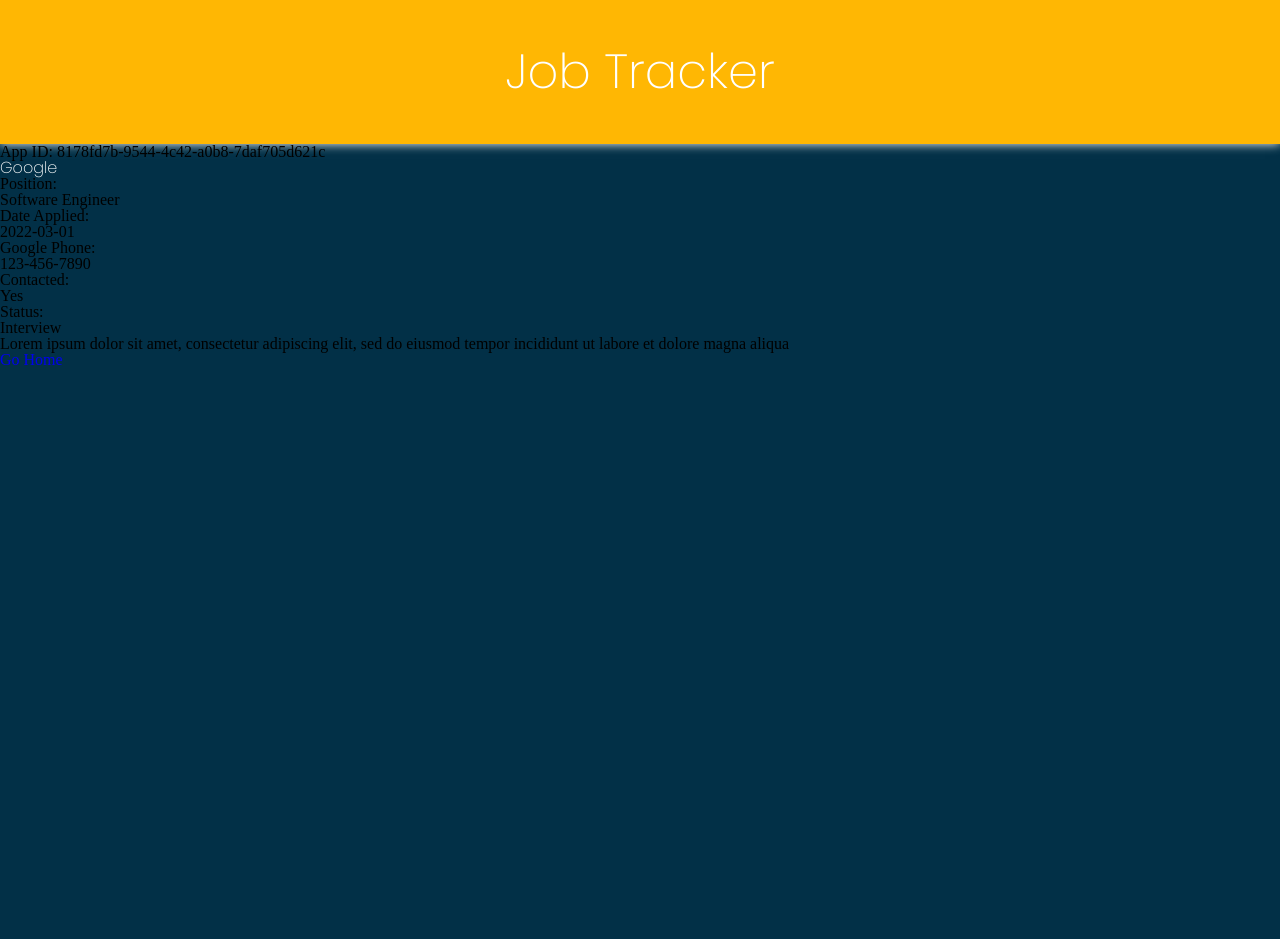
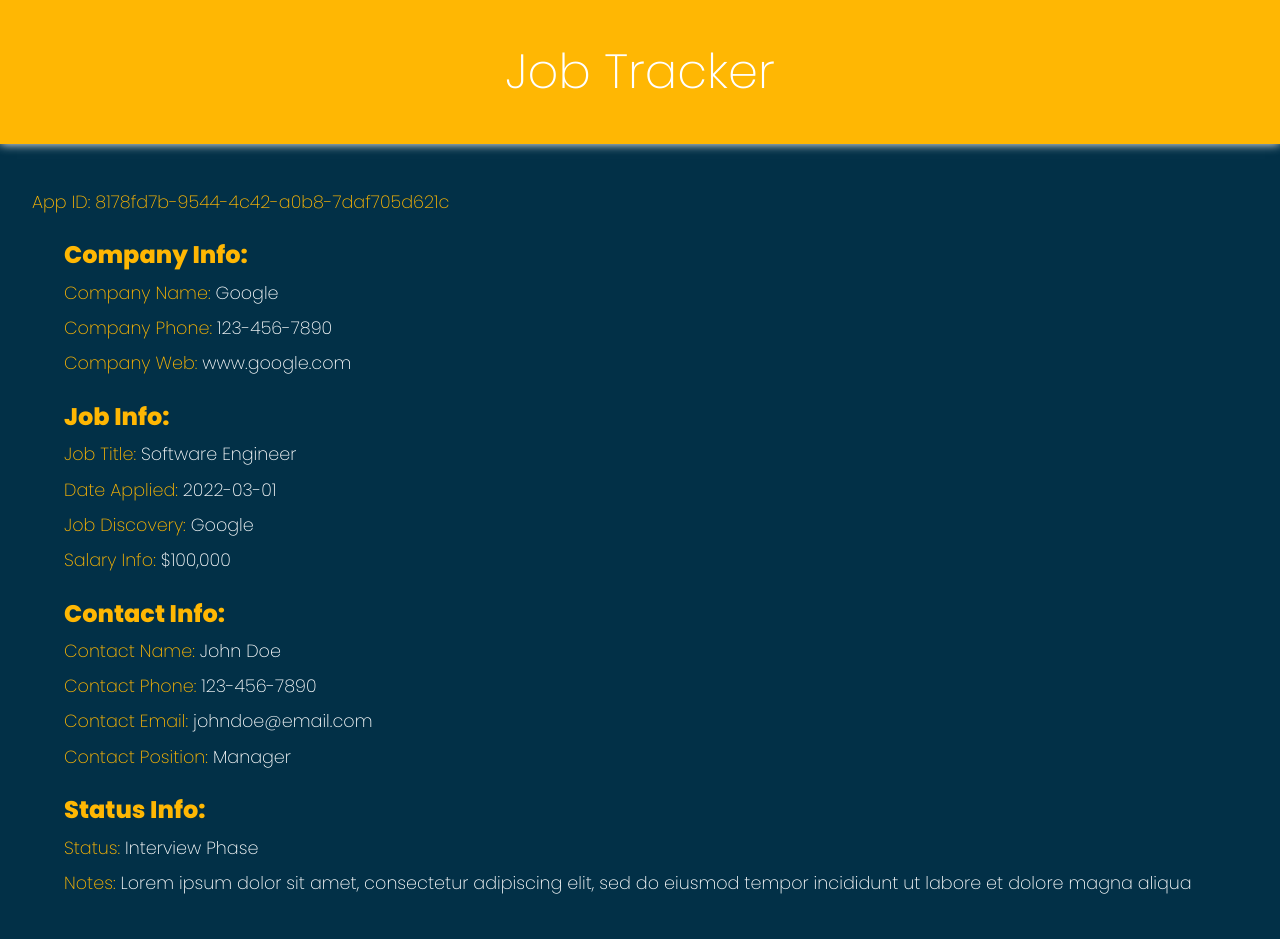
Before and after one commit to GeoffKellyNC/job-tracker-app, a React (Create React App) app: page /8178fd7b-9544-4c42-a0b8-7daf705d621c in a window 1280 px wide. Shown: the top 939 px of the page. Before the commit the page ends 800 px from the top, so only its background shows below. Built offline with nearby package versions, Linux system fonts and the light colour scheme.

Commit message:
added styling

```diff
--- a/src/App.js
+++ b/src/App.js
@@ -7,6 +7,7 @@ import { Route, Switch, useHistory } from 'react-router-dom';
 import Home from './components/Home';
 import AppForm from './components/AppForm'
 import AppDetails from './components/AppDetails'
+import EditForm  from './components/EditForm';
 
 //? Initial Form Values Object
 const initialFormValues = {
@@ -40,7 +41,7 @@ const demoApplication = {
   contactPhone: '123-456-7890',
   contactEmail: 'johndoe@email.com',
   contactPosition: 'Manager',
-  currentStatus: 'Interview',
+  currentStatus: 'Interview Phase',
   otherNotes: 'Lorem ipsum dolor sit amet, consectetur adipiscing elit, sed do eiusmod tempor incididunt ut labore et dolore magna aliqua'
 }
 
@@ -97,6 +98,18 @@ function App() {
     setApplication(newAppList);
     setAppCount(appCount - 1);
   }
+    //! --Edit Form Function --//
+    const updateEdit = (id, inputName, inputValue) => {
+      const newApplication = application.map(app => {
+        if(app.id === id){
+          return {...app,[inputName]: inputValue}
+        } else {
+          return app;
+        }
+      })
+      setApplication(newApplication);
+    }
+    //! --End Edit Form Function --//
 
 
 //? --End Form Controllers -- //
@@ -111,6 +124,9 @@ function App() {
         <h1> Job Tracker </h1>
       </header>
       <Switch >
+        <Route path = {`/edit/:appID`}>
+          <EditForm details = {application} updateEdit = {updateEdit}  />
+        </Route>
         <Route  path = "/form" >
           <AppForm values = {formValues} update = {updateValues} submit = {handelSubmit}/>
         </Route>
@@ -121,8 +137,6 @@ function App() {
           <Home application = {application} appCount = {appCount} deleteApp = {deleteApp} />
         </Route>
       </Switch>
-
-
     </div>
   );
 }
--- a/src/components/AppDetails.js
+++ b/src/components/AppDetails.js
@@ -1,6 +1,15 @@
 import React from 'react'
-import { Link, useParams } from 'react-router-dom'
+import { Link, useParams, useHistory } from 'react-router-dom'
+
+import './styles/AppDetails.css'
+
+
+
+
 function AppDetails({ details }) {
+
+const history = useHistory();
+
 
     // console.log(details)
 const { appID } = useParams();
@@ -9,28 +18,35 @@ const item = details.find(app => app.id === appID);
 
 
     return (
-        <div>
+        <div className = 'app-details'>
             <div key={item.id}>
                 <p>App ID: {item.id}</p>
-                <h2>{item.companyName}</h2>
-                <h3>Position:
-                    <p>{item.jobTitle}</p>
-                </h3>
-                <h3>Date Applied:
-                    <p>{item.dateApplied}</p>
-                </h3>
-                <h3>
-                    {item.companyName} Phone:
-                    <p>{item.companyPhone}</p>
-                </h3>
-                <h3> Contacted:
-                    <p>{item.contactQues}</p>
-                </h3>
-                <h3>Status:
-                    <p>{item.currentStatus}</p>
-                </h3>
-                <p>{item.otherNotes}</p>
-                <Link to = '/'>Go Home</Link>
+                <div className = 'company-info'>
+                    <h2> Company Info: </h2>
+                    <p>Company Name: <span>{item.companyName}</span></p>
+                    <p>Company Phone: <span>{item.companyPhone}</span></p>
+                    <p>Company Web: <span>{item.companyWeb}</span></p>
+                </div>
+                <div className = 'job-info'>
+                    <h2> Job Info: </h2>
+                    <p>Job Title: <span>{item.jobTitle}</span></p>
+                    <p>Date Applied: <span>{item.dateApplied}</span></p>
+                    <p>Job Discovery: <span>{item.jobDiscovery}</span></p>
+                    <p>Salary Info: <span>{item.salaryInfo}</span></p>
+                </div>
+                <div className = 'contact-info'>
+                    <h2> Contact Info: </h2>
+                    <p>Contact Name: <span>{item.contactName}</span></p>
+                    <p>Contact Phone: <span>{item.contactPhone}</span></p>
+                    <p>Contact Email: <span>{item.contactEmail}</span></p>
+                    <p>Contact Position: <span>{item.contactPosition}</span></p>
+                </div>
+                <div className = 'status-info'>
+                    <h2> Status Info: </h2>
+                    <p>Status: <span>{item.currentStatus}</span></p>
+                    <p>Notes: <span>{item.otherNotes}</span></p>
+                </div>
+                <button onClick={() => history.push('/')}>Back to List</button>
             </div>
         </div>
     )
--- a/src/components/ApplicationItems.js
+++ b/src/components/ApplicationItems.js
@@ -29,7 +29,7 @@ function ApplicationItems({ application, deleteApp}) {
                         <div className = 'btn-container'>
                             <button className = 'info-btn' onClick = {() => {history.push(`/${app.id}`)}}>Info</button>
                             <button className = 'del-btn' onClick = {() => deleteApp(app.id)} >Delete</button>
-                            <button className = 'edit-btn' onClick = {() => {}} >Edit</button>
+                            <button className = 'edit-btn' onClick = {() => {history.push(`/edit/${app.id}`)}} >Edit</button>
                         </div>
                     </div>
                     )
--- /dev/null
+++ b/src/components/EditForm.js
@@ -0,0 +1,152 @@
+import React, { useState } from 'react'
+import { useParams, useHistory } from 'react-router-dom'
+
+function EditForm({ details, updateEdit }) {
+  const [newApp, setNewApp] = useState(details)
+  const history = useHistory();
+
+  const { appID } = useParams();
+
+  const item = details.find(app => app.id === appID);
+
+
+
+  const handleChange = (e) => {
+
+  }
+
+  const handleSubmit = (e) => {
+
+
+  }
+
+
+
+  return (
+    <div>
+      <form onSubmit={handleSubmit}>
+                <label>Company Name</label>
+                <input
+                    name = 'companyName'
+                    type = 'text'
+                    placeholder='Company Name'
+                    value = {item.companyName}
+                    onChange = {handleChange}
+                    />
+                <label>Company Phone</label>
+                <input
+                    name = 'companyPhone'
+                    type='tel'
+                    placeholder = 'Company Phone Number'
+                    value = {item.companyPhone}
+                    onChange = {handleChange}
+                />
+                <label>Company Web</label>
+                <input
+                    name = 'companyWeb'
+                    type = 'text'
+                    placeholder = 'Company Web Address'
+                    value = {item.companyWeb}
+                    onChange = {handleChange}
+                />
+                <label>Job Title</label>
+                <input
+                    name = 'jobTitle'
+                    type = 'text'
+                    placeholder = 'Job Title'
+                    value = {item.jobTitle}
+                    onChange = {handleChange}
+                />
+                <label>Date Applied</label>
+                <input
+                    name = 'dateApplied'
+                    type = 'date'
+                    placeholder = 'Date Applied'
+                    value = {item.dateApplied}
+                    onChange = {handleChange}
+                />
+                <label>Job Discovery</label>
+                <input
+                    name = 'jobDiscovery'
+                    type = 'text'
+                    placeholder = 'Job Discovery'
+                    value = {item.jobDiscovery}
+                    onChange = {handleChange}
+                />
+                <label>Salary Info</label>
+                <input
+                    name = 'salaryInfo'
+                    type = 'text'
+                    placeholder = 'Salary Info'
+                    value = {item.salaryInfo}
+                    onChange = {handleChange}
+                />
+                <label className = 'col-3 row-1'>Contacted</label>
+                <select className = 'col-4 row-1' name = 'contactQues' value = {item.contactQues} onChange = {handleChange}>
+                    <option value = ''>--Select Option--</option>
+                    <option value = 'Yes'>Yes</option>
+                    <option value = 'No'>No</option>
+                </select>
+                <label className = 'col-3 row-2'>Contact Name</label>
+                <input
+                    name = 'contactName'
+                    type = 'text'
+                    placeholder = 'Contact Name'
+                    value = {item.contactName}
+                    onChange = {handleChange}
+                    className = 'col-4 row-2'
+                />
+                <label className = 'col-3 row-3' >Contact Phone</label>
+                <input
+                    name = 'contactPhone'
+                    type = 'tel'
+                    placeholder = 'Contact Phone Number'
+                    value = {item.contactPhone}
+                    onChange = {handleChange}
+                    className = 'col-4 row-3'
+                />
+                <label className = 'col-3 row-4'>Contact Email</label>
+                <input
+                    name = 'contactEmail'
+                    type = 'email'
+                    placeholder = 'Contact Email'
+                    value = {item.contactEmail}
+                    onChange = {handleChange}
+                    className = 'col-4 row-4'
+                />
+                <label className = 'col-3 row-5'>Contact Position</label>
+                <input
+                    name = 'contactPosition'
+                    type = 'text'
+                    placeholder = 'Contact Position'
+                    value = {item.contactPosition}
+                    onChange = {handleChange}
+                    className = 'col-4 row-5'
+                />
+                <label className = 'col-3 row-6'>Current Status</label>
+                <select className = 'col-4 row-6' name = 'currentStatus' value = {item.currentStatus} onChange = {handleChange}>
+                    <option value = ''>--Select Option--</option>
+                    <option value = 'applied'>Applied</option>
+                    <option value = 'interviewSet'>Interview Phase</option>
+                    <option value = 'offer'>Offer</option>
+                    <option value = 'rejected'>Rejected</option>
+                    <option value = 'contacted'>Contacted</option>
+                    <option value = 'other'>Other</option>
+                </select>
+                <label className = 'col-3'>Other Notes:</label>
+                <textarea
+                    name = 'otherNotes'
+                    type = 'text'
+                    placeholder = 'Other Notes'
+                    value = {item.otherNotes}
+                    onChange = {handleChange}
+                    className = 'col-4'>
+                </textarea>
+                <button type = 'submit'>Submit</button>
+                <button class = 'back-btn' onClick = {() => {history.push('/')}}>Back To List</button>
+        </form>
+    </div>
+  )
+}
+
+export default EditForm
--- /dev/null
+++ b/src/components/styles/AppDetails.css
@@ -0,0 +1,42 @@
+
+
+.app-details div{
+    margin: 2em;
+}
+
+.app-details h2{
+    color: #ffb703;
+    font-size: 1.5em;
+    font-weight: 900;
+}
+
+.app-details p{
+    font-size: 1.1em;
+    color: #ffb703;
+    margin: 1em 0;
+}
+
+.app-details span{
+    color: white;
+}
+
+
+
+.app-details{
+    display: flex;
+    flex-direction: column;
+    width: 100%;
+    color: white;
+    font-family: 'Poppins', sans-serif;
+}
+
+.app-details button{
+    background-color: #ffb703;
+    color: white;
+    border: none;
+    border-radius: 5px;
+    padding: 0.5em;
+    font-size: 1em;
+    font-weight: 900;
+    margin: 1em 0;
+}
```
